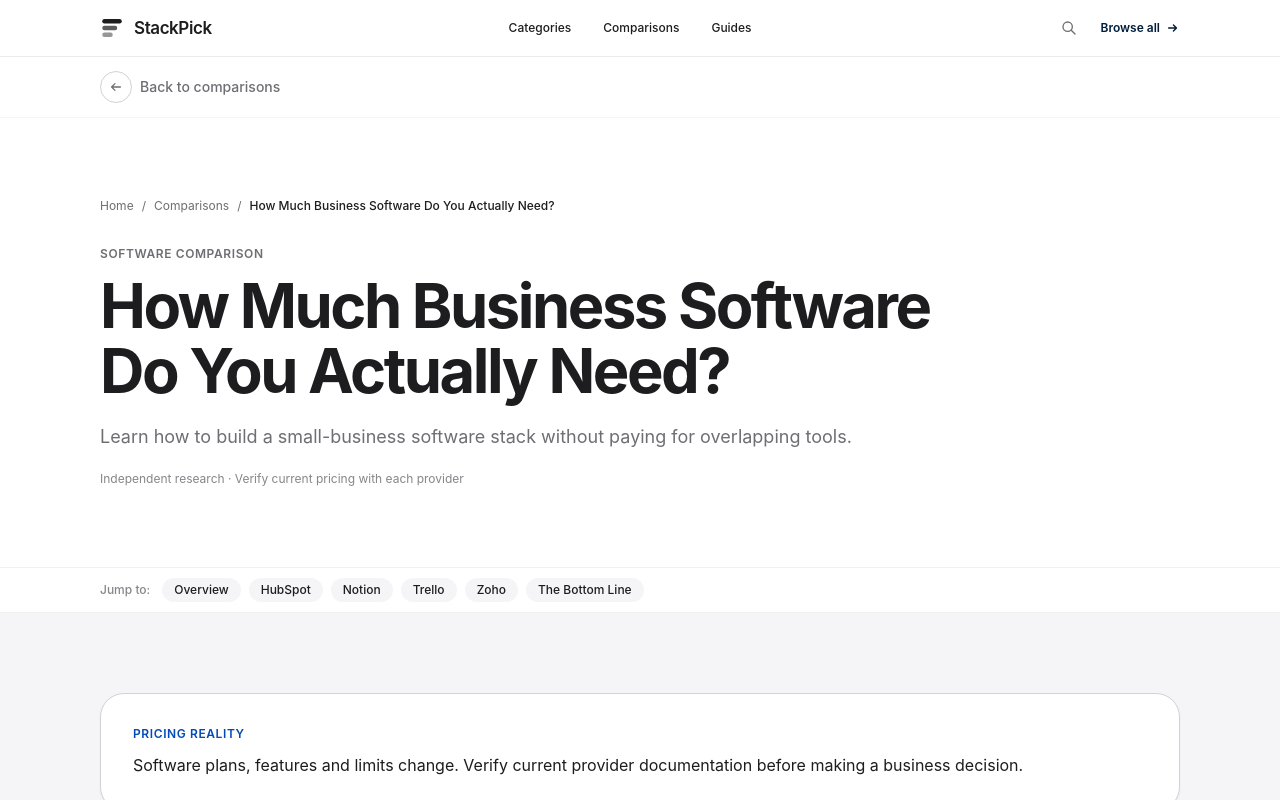
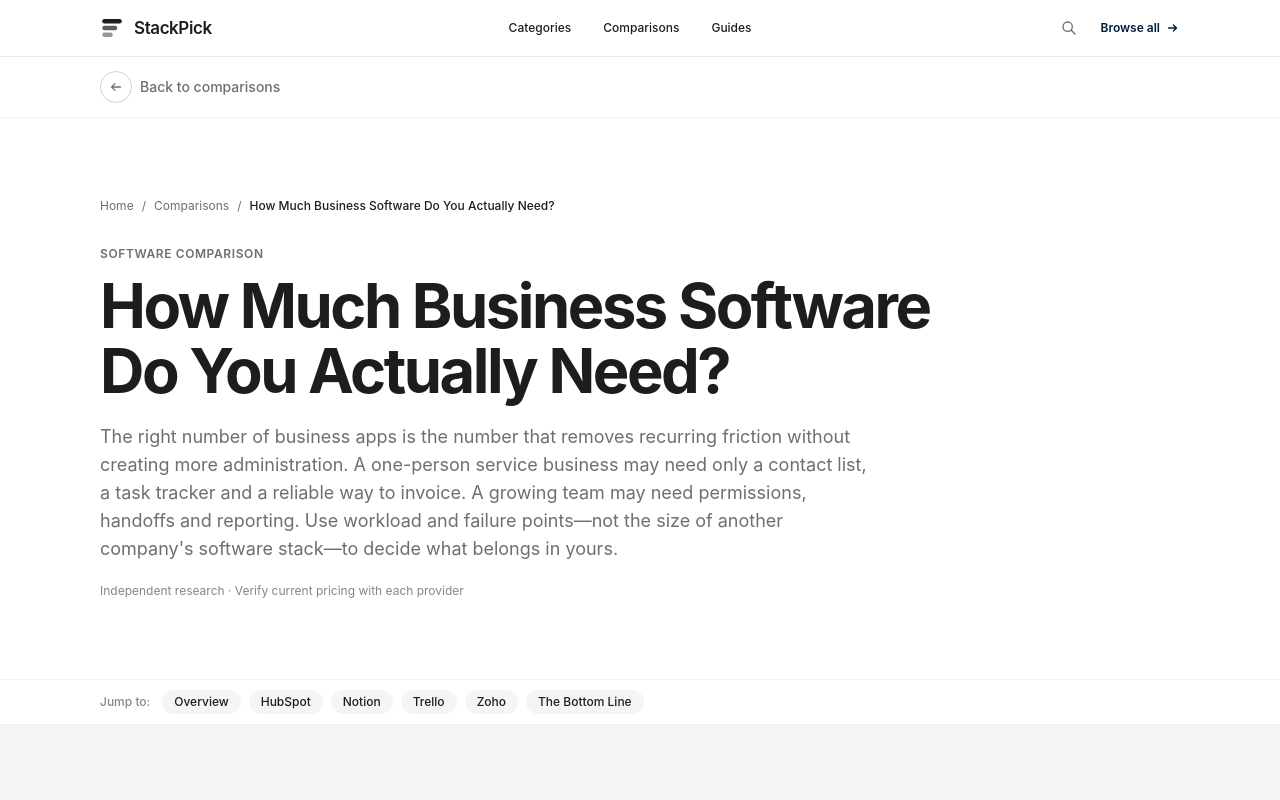
Before and after one commit to LinukaBandara/StackPick, a Next.js app: page /best/how-much-business-software-do-you-need in a window 1280 px wide. Shown: the top 800 px of the page. Built offline with nearby package versions, Linux system fonts and the light colour scheme; no server answers.

Commit message:
Make small-business stack guides more distinct and practical

```diff
--- a/app/best/how-much-business-software-do-you-need/page.tsx
+++ b/app/best/how-much-business-software-do-you-need/page.tsx
@@ -3,7 +3,8 @@ import ComparisonArticle from "@/components/ComparisonArticle";
 
 export const metadata: Metadata = {
   title: "How Much Business Software Do You Actually Need? (2026)",
-  description: "Learn how to build a small-business software stack without paying for overlapping tools.",
+  description:
+    "Decide when a spreadsheet is enough, when a dedicated app earns its place, and how to spot overlapping business software before paying.",
   alternates: { canonical: "/best/how-much-business-software-do-you-need" },
 };
 
@@ -12,34 +13,71 @@ export default function Page() {
     <ComparisonArticle
       title="How Much Business Software Do You Actually Need?"
       slug="how-much-business-software-do-you-need"
-      intro="Learn how to build a small-business software stack without paying for overlapping tools."
-      pricingNote="Software plans, features and limits change. Verify current provider documentation before making a business decision."
+      intro="The right number of business apps is the number that removes recurring friction without creating more administration. A one-person service business may need only a contact list, a task tracker and a reliable way to invoice. A growing team may need permissions, handoffs and reporting. Use workload and failure points—not the size of another company's software stack—to decide what belongs in yours."
+      pricingNote="Compare the full cost of overlapping subscriptions, extra seats, integrations and time spent maintaining the system. Free tiers and paid features change, so verify current provider terms before choosing a tool."
       tools={[
-        { name: "HubSpot", bestFor: "Customer and lead workflows", freeOption: "Check current plan terms.", tradeoff: "Can become broader than a very small workflow needs.", url: "https://www.hubspot.com/" },
-        { name: "Notion", bestFor: "Flexible documentation and lightweight workflows", freeOption: "Check current plan terms.", tradeoff: "Flexible systems require more setup discipline.", url: "https://www.notion.com/" },
-        { name: "Trello", bestFor: "Simple visual task workflows", freeOption: "Check current plan terms.", tradeoff: "Advanced operational workflows may need more structure.", url: "https://trello.com/" },
-        { name: "Zoho", bestFor: "Connected small-business software", freeOption: "Check the relevant product's current plan.", tradeoff: "A wider ecosystem can require more configuration.", url: "https://www.zoho.com/" },
+        {
+          name: "HubSpot",
+          bestFor: "When lead follow-up and shared customer history are repeatedly missed",
+          freeOption: "Check the current CRM plan and feature limits.",
+          tradeoff: "Can centralize customer context, but adds little value if a simple contact list is consistently maintained.",
+          url: "https://www.hubspot.com/",
+        },
+        {
+          name: "Notion",
+          bestFor: "Keeping briefs, process notes and lightweight trackers together",
+          freeOption: "Check current workspace and collaboration terms.",
+          tradeoff: "Flexible pages can replace scattered documents, but someone must keep the structure and workflows tidy.",
+          url: "https://www.notion.com/",
+        },
+        {
+          name: "Trello",
+          bestFor: "Making task status and ownership visible to a small team",
+          freeOption: "Check current board, collaborator and feature limits.",
+          tradeoff: "A board helps with work in progress, but it can become another place to update if tasks already live elsewhere.",
+          url: "https://trello.com/",
+        },
+        {
+          name: "Zoho",
+          bestFor: "Businesses that need several connected functions in one ecosystem",
+          freeOption: "Check the specific Zoho product's current plan; terms differ across products.",
+          tradeoff: "A connected suite can reduce app sprawl, but only if the business will use the included products and accept the setup effort.",
+          url: "https://www.zoho.com/",
+        },
       ]}
-      bottomLine="Add software only when it removes a real bottleneck."
+      bottomLine="Do not buy software to solve a problem you cannot yet name. Track repeated misses for two weeks, identify the specific handoff or limit causing them, and test one tool against that issue. Keep the current process if it works; add a dedicated app only when the benefit is visible and measurable."
     >
       <section className="bg-white">
         <div className="sp-container py-16 sm:py-20">
-          <p className="sp-eyebrow">StackPick practical workflow</p>
-          <h2 className="sp-title mt-4 max-w-4xl">Add software only when it removes a real bottleneck.</h2>
-          <div className="mt-8 grid gap-4 sm:grid-cols-3">
-            <div className="rounded-2xl border border-[#e4e7ec] bg-[#f7f8fc] p-6">
-              <p className="font-semibold text-[#101828]">1. Define the job</p>
-              <p className="mt-2 text-sm leading-6 text-[#667085]">Write down the exact task, trigger, owner and desired outcome before choosing software.</p>
+          <p className="sp-eyebrow">A minimum-stack test</p>
+          <h2 className="sp-title mt-4 max-w-4xl">
+            Count repeated failures before counting apps.
+          </h2>
+          <p className="mt-5 max-w-3xl text-base leading-7 text-[#6e6e73]">
+            For two weeks, note missed follow-ups, unclear task ownership, overdue invoices,
+            duplicate data entry and time spent searching for information. A new subscription is
+            justified only when it addresses a recurring problem better than a simpler process.
+          </p>
+          <div className="mt-10 grid gap-4 sm:grid-cols-3">
+            <div className="rounded-2xl border border-black/10 p-6">
+              <p className="font-semibold">Keep the simple system</p>
+              <p className="mt-2 text-sm leading-6 text-[#6e6e73]">The work is low-volume, one person owns it, and nothing important is regularly missed.</p>
             </div>
-            <div className="rounded-2xl border border-[#e4e7ec] bg-[#f7f8fc] p-6">
-              <p className="font-semibold text-[#101828]">2. Test the workflow</p>
-              <p className="mt-2 text-sm leading-6 text-[#667085]">Run a realistic example from start to finish instead of comparing feature checklists.</p>
+            <div className="rounded-2xl border border-black/10 p-6">
+              <p className="font-semibold">Add one dedicated tool</p>
+              <p className="mt-2 text-sm leading-6 text-[#6e6e73]">A recurring bottleneck has a clear owner and the tool removes manual steps.</p>
             </div>
-            <div className="rounded-2xl border border-[#e4e7ec] bg-[#f7f8fc] p-6">
-              <p className="font-semibold text-[#101828]">3. Check the exit</p>
-              <p className="mt-2 text-sm leading-6 text-[#667085]">Confirm exports, integrations, limits and what happens if the business outgrows the plan.</p>
+            <div className="rounded-2xl border border-black/10 p-6">
+              <p className="font-semibold">Consolidate first</p>
+              <p className="mt-2 text-sm leading-6 text-[#6e6e73]">Several apps store the same records or require repeated updates with no clear source of truth.</p>
             </div>
           </div>
+          <h3 className="mt-12 text-2xl font-semibold tracking-tight">Calculate the hidden cost</h3>
+          <p className="mt-4 max-w-3xl text-base leading-7 text-[#6e6e73]">
+            Include subscription fees, seats, setup time, training, integrations and the cost of
+            correcting inconsistent data. A low-cost app can still be expensive if it creates
+            duplicate work; a paid tool can be worthwhile if it reliably removes a recurring delay.
+          </p>
         </div>
       </section>
     </ComparisonArticle>
```
